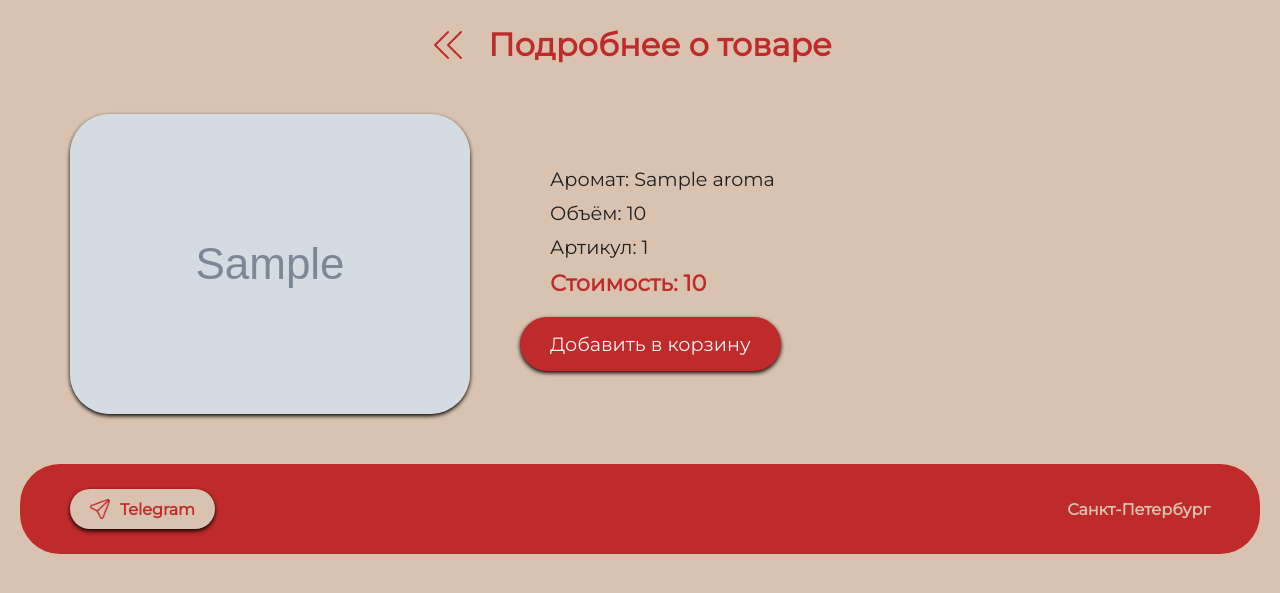
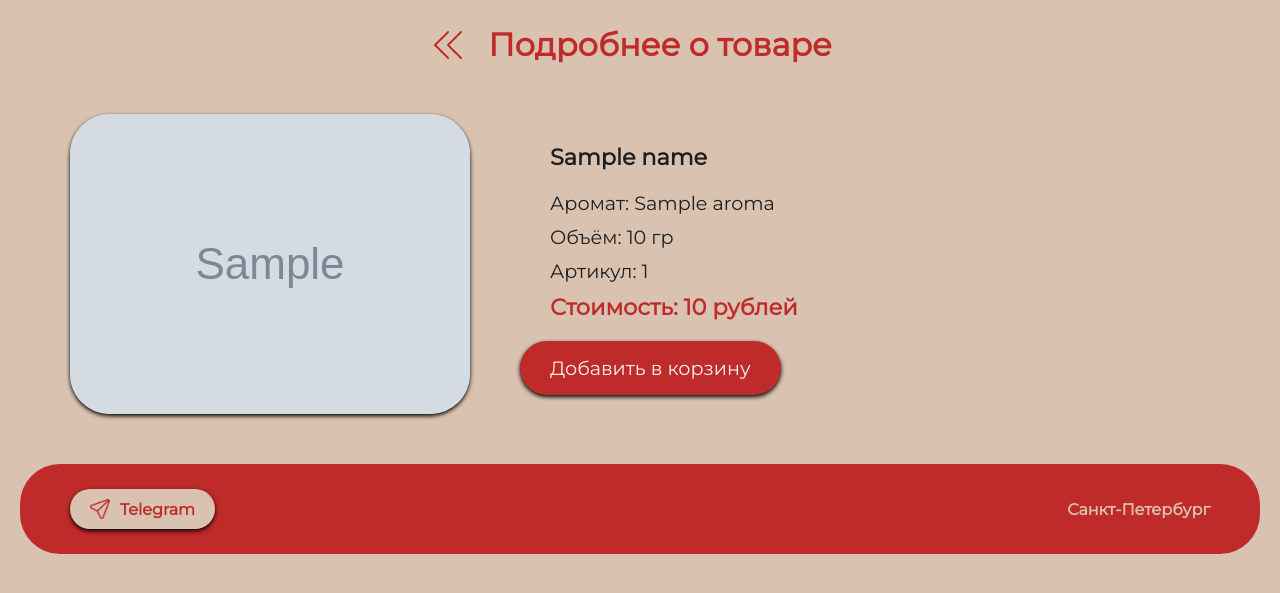
Before and after one commit to ddashikk/CandlesSellingManagement, a Django app: template main_app/templates/page_details.html in a window 1280 px wide. Shown: the part 110-703 px from the top of the page. Run offline with Django 5.2, Linux system fonts and the light colour scheme; the template is opened without the code that fills it: most values are stand-ins (such as "Sample title", 1, 10 or a date in 2020); grey boxes marked "Sample" are stand-in pictures; parts of the project's set-up code (start-up, migrations or seed data) failed here and were passed over.

Commit message:
- Added sessionStorage feature to store cart items. - Added product name on product_details page. - Chaged property from class to id on button "add_to_cart". - Fixed some navigation buttons.

```diff
--- a/main_app/static/css/style.css
+++ b/main_app/static/css/style.css
@@ -321,7 +321,7 @@ footer {
     justify-content: flex-start;
 }
 
-.button_add_to_cart {
+#button_add_to_cart {
     font-family: 'Montserrat', sans-serif;
     font-size: 1.2rem;
     justify-content: center;
--- /dev/null
+++ b/main_app/static/js/page_details.js
@@ -0,0 +1,23 @@
+function cartAdder() {
+    add_btn = document.getElementById('button_add_to_cart');
+    add_btn.addEventListener("click", () => {
+        const product_details_obj = {};
+        product_details_obj.product_id = document.getElementById('ID_value').innerHTML;
+        product_details_obj.product_name = document.getElementById('name_value').innerHTML;
+        product_details_obj.product_aroma = document.getElementById('aroma_value').innerHTML;
+        product_details_obj.product_weight = document.getElementById('weight_value').innerHTML;
+        product_details_obj.product_selling_price = document.getElementById('selling_price_value').innerHTML;
+        product_details_json = JSON.stringify(product_details_obj)
+        if (sessionStorage.hasOwnProperty('cart_items')) {
+            current_array = [sessionStorage.getItem('cart_items')];
+            current_array.push(product_details_json);
+            sessionStorage.setItem('cart_items', current_array);
+            console.log(sessionStorage.getItem('cart_items'));
+        }
+        else {
+            sessionStorage.setItem('cart_items', product_details_json);
+        }
+    })
+}
+
+cartAdder();
--- a/main_app/static/js/page_products.js
+++ b/main_app/static/js/page_products.js
@@ -25,7 +25,7 @@ function cardHandler() {
     for (let i = 0; i < product_cards.length; i++) {
         product_cards[i].addEventListener("click", () => {
             const aroma = product_cards[i].querySelector(".aroma").innerHTML;
-            ajaxRequest(aroma, '/get_product')
+            ajaxRequest(aroma, '/get_product');
         });
     }
 }
--- a/main_app/templates/page_details.html
+++ b/main_app/templates/page_details.html
@@ -14,7 +14,7 @@
             <nav>
                 <!-- Logo-->
                 <div class = "logo">
-                    <img src = "../static/src/logo.png" alt = "artdashik" width = "100%" height="100%">
+                    <img src = "../static/src/logo.png" alt = "artdashik" width = "100%" height="100%" onclick="location.href = '/'">
                 </div>
 
                 <!-- Menu -->
@@ -23,9 +23,9 @@
                     <div class="menu_button"></div>
                 </label>
                 <ul class="menu">
-                    <li><a href = "#products">Товары</a></li>
-                    <li><a href = "#cart">Корзина</a></li>
-                    <li><a href = "#calculations">Расчёты</a></li>
+                    <li><a href = "/products">Товары</a></li>
+                    <li><a href = "/cart">Корзина</a></li>
+                    <li><a href = "/calculations">Расчёты</a></li>
                  </ul>
             </nav>
         </header>
@@ -46,7 +46,7 @@
                 <!-- Description -->
                 <div class = "description">
                     <div class = "name">
-                        <div id = "name_value"></div>
+                        <div id = "name_value">{{ name }}</div>
                     </div>
                     <div class = "aroma">
                         Аромат:&nbsp;
@@ -54,7 +54,7 @@
                     </div>
                     <div class = "weight">
                         Объём:&nbsp;
-                        <div id = "weight_value">{{ weight }}</div>
+                        <div id = "weight_value">{{ weight }} гр</div>
                     </div>
                     <div class = "ID">
                         Артикул:&nbsp;
@@ -62,12 +62,11 @@
                     </div>
                     <div class = "selling_price">
                         Стоимость:&nbsp;
-                        <div id = "selling_price_value">{{ selling_price }}</div>
+                        <div id = "selling_price_value">{{ selling_price }} рублей</div>
                     </div>
 
-                    <!-- Add to cart button -->
-                    <button class = "button_add_to_cart">Добавить в корзину</button>
-                </div>
+                <!-- Add to cart button -->
+                <button id = "button_add_to_cart">Добавить в корзину</button>
             </div>
         </section>
 
@@ -81,4 +80,5 @@
             </button>
             <div class = "footer_text">Санкт-Петербург</div>
         </footer>
+        <script src="../static/js/page_details.js"></script>
     </body>
--- a/main_app/views.py
+++ b/main_app/views.py
@@ -11,6 +11,7 @@ def page_products(request):
 def page_details(request):
     product_details = db_access.get_product_details(json.loads(request.body))
     return render(request, "page_details.html", {
+        'name': product_details['name'],
         'id': product_details['ID'],
         'weight': product_details['weight'],
         'aroma': product_details['aroma'],
```
